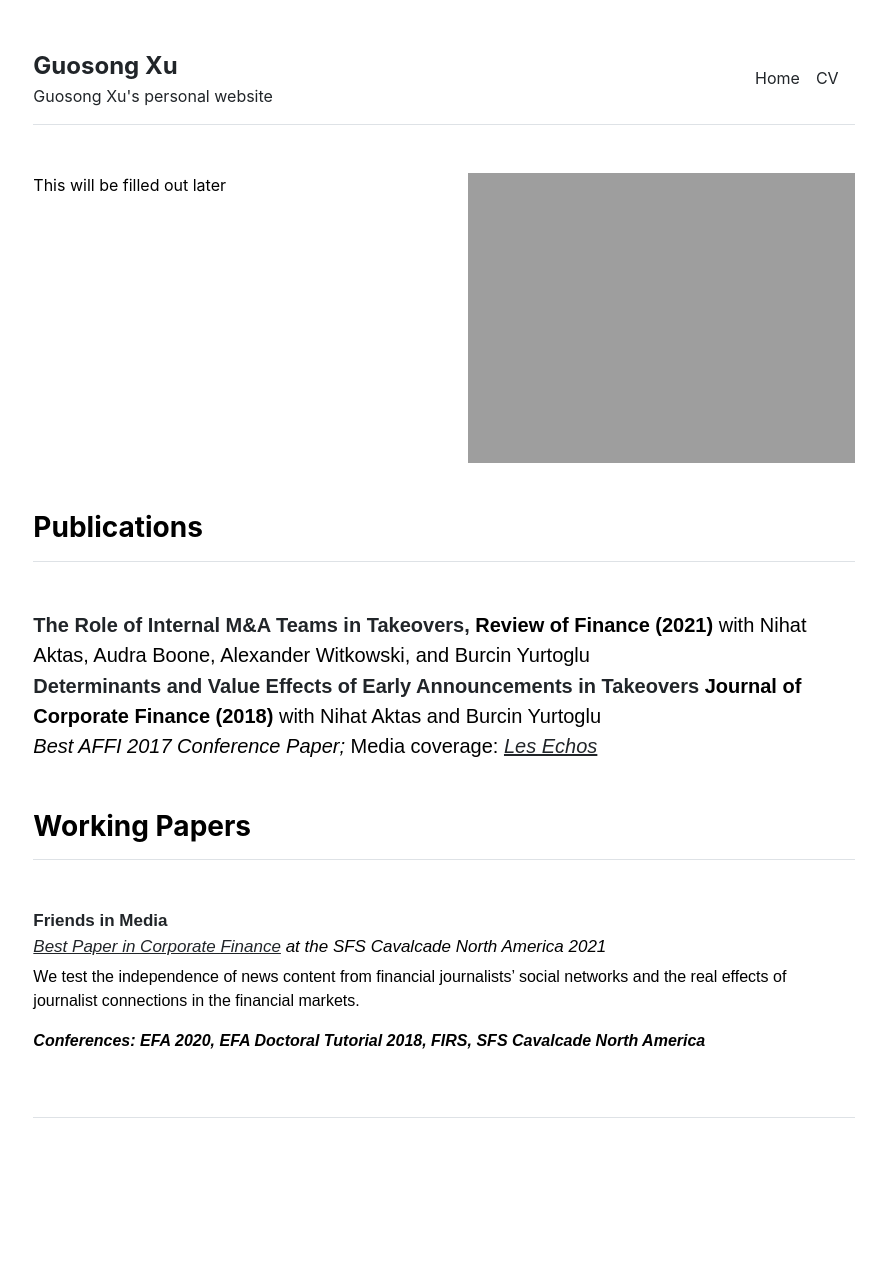
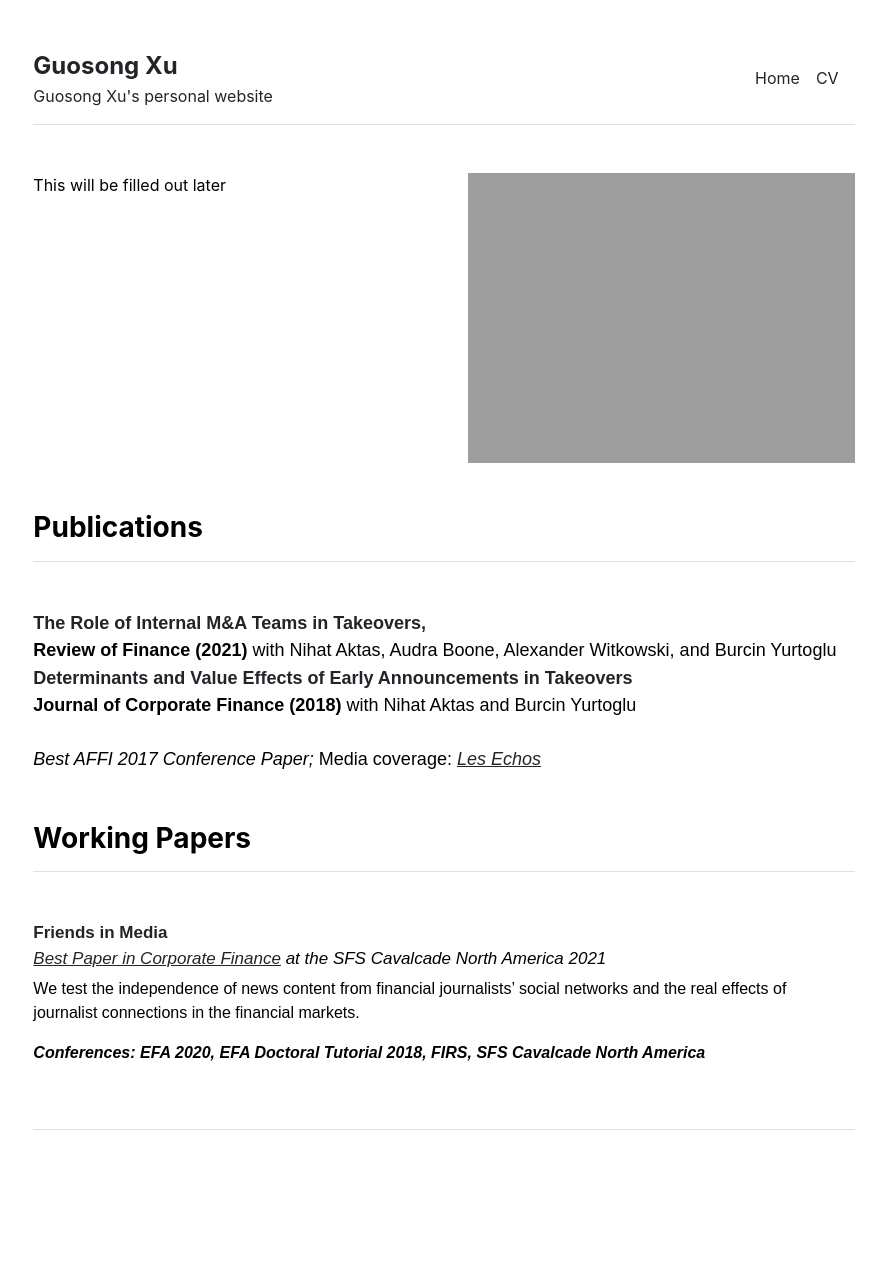
Before and after one commit to guosongxu/guosongxu.github.io, a Jekyll site: the page built from index.md, in a window 1280 px wide. Shown: the whole page, without its empty margins (196-1082 px from the left). Built offline with Jekyll 4.4.1, drawn with Linux system fonts in a browser that asks for light colours.

Commit message:
Update home.html

```diff
--- a/_layouts/home.html
+++ b/_layouts/home.html
@@ -14,8 +14,12 @@ layout: default
 <div class="row g-5 mb-5">
   <div class="col-md-12">
     <h3 class="fw-bold border-bottom pb-3 mb-5">Publications</h3>
-    <p style="font-family:arial, 'MS Sans Serif', arial;font-size:20px;margin-bottom:1px;"><strong><a href="https://papers.ssrn.com/sol3/papers.cfm?abstract_id=3140400" target="_blank" rel="noreferrer noopener" aria-label=" (opens in a new tab)" style="text-decoration:none;">The Role of Internal M&amp;A Teams in Takeovers,</a> Review of Finance (2021)</strong>  with Nihat Aktas, Audra Boone, Alexander Witkowski, and Burcin Yurtoglu </p>
-    <p style="font-family:arial, 'MS Sans Serif', arial;font-size:20px;margin-bottom:1px;"><strong><a href="https://papers.ssrn.com/sol3/papers.cfm?abstract_id=2874336" target="_blank" rel="noreferrer noopener" aria-label=" (opens in a new tab)" style="text-decoration:none;">Determinants and Value Effects of Early Announcements in Takeovers</a></strong>&nbsp;<strong>Journal of Corporate Finance (2018)</strong>  with Nihat Aktas and&nbsp;Burcin Yurtoglu<br><em>Best AFFI 2017 Conference Paper;&nbsp;</em>Media coverage:&nbsp;<em><a rel="noreferrer noopener" href="https://www.lesechos.fr/18/01/2017/LesEchos/22364-135-ECH_opa---quand-les-predateurs-rompent-la-loi-du-silence.htm" target="_blank">Les Echos</a>&nbsp;</em></p>
+    <p style="font-family:arial, 'MS Sans Serif', arial;font-size:18px;margin-bottom:1px;"><strong><a href="https://papers.ssrn.com/sol3/papers.cfm?abstract_id=3140400" target="_blank" rel="noreferrer noopener" aria-label=" (opens in a new tab)" style="text-decoration:none;">The Role of Internal M&amp;A Teams in Takeovers,</a>
+      <br>Review of Finance (2021)</strong>  with Nihat Aktas, Audra Boone, Alexander Witkowski, and Burcin Yurtoglu </br></p>
+
+    <p style="font-family:arial, 'MS Sans Serif', arial;font-size:18px;margin-bottom:1px;"><strong><a href="https://papers.ssrn.com/sol3/papers.cfm?abstract_id=2874336" target="_blank" rel="noreferrer noopener" aria-label=" (opens in a new tab)" style="text-decoration:none;">Determinants and Value Effects of Early Announcements in Takeovers</a>
+      <br>Journal of Corporate Finance (2018)</strong>  with Nihat Aktas and&nbsp;Burcin Yurtoglu </br>
+      <br><em>Best AFFI 2017 Conference Paper;&nbsp;</em>Media coverage:&nbsp;<em><a rel="noreferrer noopener" href="https://www.lesechos.fr/18/01/2017/LesEchos/22364-135-ECH_opa---quand-les-predateurs-rompent-la-loi-du-silence.htm" target="_blank">Les Echos</a>&nbsp;</em></br></p>
   </div>
 </div>
 
```
